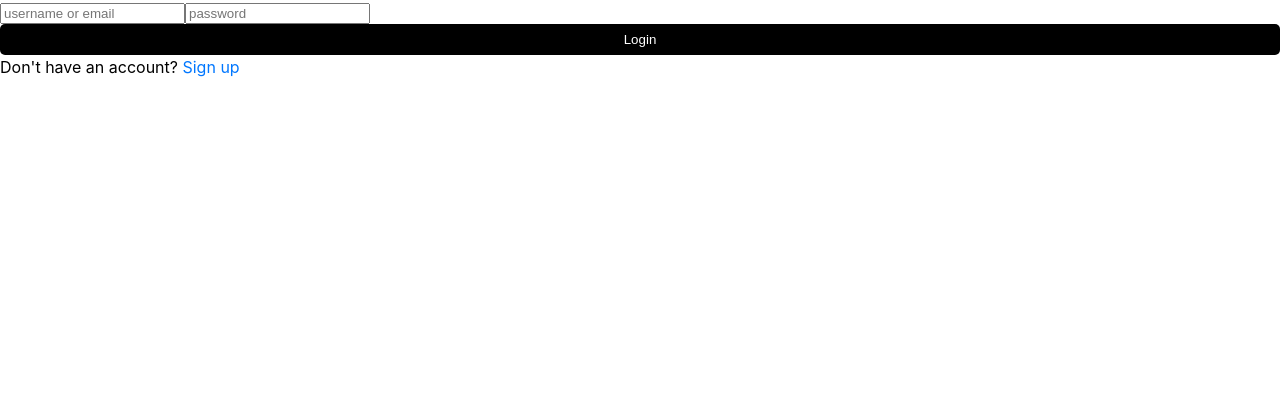
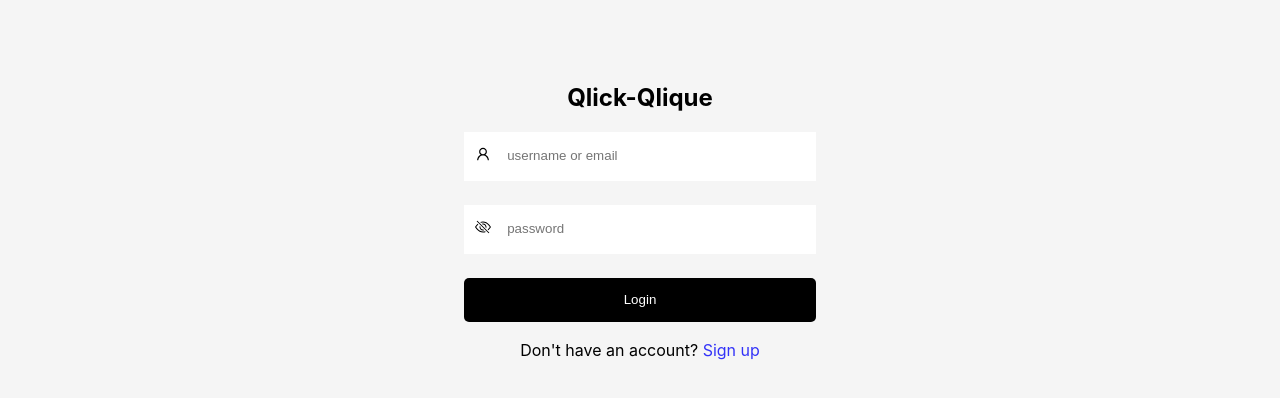
Before and after one commit to Ekpenga9000/qlick-qlique-client, a React (Vite) app: page / in a window 1280 px wide. Shown: the top 398 px of the page. Built offline with nearby package versions, Linux system fonts and the light colour scheme.

Commit message:
Login form component design completed

```diff
--- a/package.json
+++ b/package.json
@@ -14,8 +14,10 @@
     "cors": "^2.8.5",
     "react": "^18.2.0",
     "react-dom": "^18.2.0",
+    "react-icons": "^4.10.1",
     "react-router-dom": "^6.15.0",
-    "sass": "^1.66.1"
+    "sass": "^1.66.1",
+    "styled-components": "^6.0.7"
   },
   "devDependencies": {
     "@types/react": "^18.2.15",
--- a/src/App.jsx
+++ b/src/App.jsx
@@ -1,6 +1,8 @@
 import './App.scss';
 import { BrowserRouter, Routes, Route } from 'react-router-dom';
 import Authentication from './pages/Authentication/Authentication';
+import UserPage from './pages/User/UserPage/UserPage';
+import UserProfilePage from './pages/User/UserProfilePage/UserProfilePage';
 
 function App() {
 
@@ -8,6 +10,8 @@ function App() {
     <BrowserRouter>
       <Routes>
         <Route path='/' element={ <Authentication/> } />
+        <Route path='/users/:userId' element={ <UserPage/> } />
+        <Route path='/users/profile/:userId' element={ <UserProfilePage/> } />
       </Routes>
     </BrowserRouter>
   )
--- a/src/components/Button/Button.scss
+++ b/src/components/Button/Button.scss
@@ -3,7 +3,9 @@
     background-color: #000;
     border: none;
     padding-inline: 1.5rem;
-    padding-block: 0.5rem;
+    padding-block: 0.9rem;
     border-radius: 0.3125rem;
     width: 100%;
+    height: 100%;
+    cursor: pointer;
 }
--- a/src/components/Login/Login.jsx
+++ b/src/components/Login/Login.jsx
@@ -1,29 +1,46 @@
-import React from "react";
-import "./Login";
+import React, { useState } from "react";
+import { AiOutlineUser } from "react-icons/ai";
+import { BsEyeSlash, BsEye } from "react-icons/bs";
+import "./Login.scss";
 import Button from "../Button/Button";
 
 function Login() {
-  const handleSubmit = (e) => {
-    e.target.preventDefault();
+  const [isRevealed, setRevealed] = useState(false);
+  const [isUserActive, setUserActive] = useState(false);
+  const [isPwdActive, setPwdActive] = useState(false);
+  const handleSubmit = (event) => {
+    event.target.preventDefault();
   };
+
   return (
     <section className="login">
+      <h2 className="login__title">Qlick-Qlique</h2>
       <form onSubmit={handleSubmit} className="login__form">
+        <div className={!isUserActive ? "login__input-div":"login__input-div--border"}  onFocus={()=> setUserActive(true)} onBlur={()=> setUserActive(false)}>
+          <label htmlFor="user">
+            <AiOutlineUser />
+          </label>
           <input
             type="text"
             name="user"
             id="user"
-          className="login__user"
+            className="login__input"
             placeholder="username or email"
           />
-
+        </div>
+        <div className={!isPwdActive ? "login__input-div" : "login__input-div--border"} onFocus={() => setPwdActive(true)} onBlur={() => setPwdActive(false)}>
+          <div onClick={() => setRevealed(!isRevealed)}>
+            {!isRevealed ? <BsEyeSlash /> : <BsEye />}
+          </div>
           <input
-          type="password"
+            type={!isRevealed ? "password" : "text"}
             name="password"
             id="password"
-          className="login__password"
+            className="login__input"
             placeholder="password"
           />
+        </div>
+
         <div className="login__btn-container">
           <Button message={"Login"} />
         </div>
--- a/src/components/Login/Login.scss
+++ b/src/components/Login/Login.scss
@@ -0,0 +1,32 @@
+@use "../../styles/partials/variables" as *;
+@use "../../styles/partials/mixins" as *;
+
+.login{
+    padding: 1rem;
+    text-align: center;
+    display: flex;
+    flex-direction: column;
+    justify-content: center;
+    width: 30vw;
+    &__title{
+        margin-block: 1rem;
+    }
+    &__input-div{
+        @include form-input-style;
+        border-bottom: 0.125rem solid transparent;
+    }
+    &__input-div--border{
+        @include form-input-style;
+        border-bottom: 0.125rem solid #000;
+    }
+    &__input{
+        width:80%;
+        border: none;
+        padding:0.5rem 1rem 0.5rem 0;
+        outline: none;
+        cursor: pointer;
+    }
+    &__btn-container{
+        margin-top: 1rem;
+    }
+}
--- a/src/pages/Authentication/Authentication.scss
+++ b/src/pages/Authentication/Authentication.scss
@@ -1,6 +1,15 @@
+@use "../../styles/partials/variables" as *;
+
 .authentication{
+    text-align: center;
+    height: 100vh;
+    background-color: $Light-gray;
+    display: flex;
+    flex-direction: column;
+    align-items: center;
+    padding-top:3rem;
     &__custom{
-        color: rgb(0, 119, 255);
         cursor: pointer;
+        color: rgb(51, 51, 248);
     }
 }
--- /dev/null
+++ b/src/pages/User/UserPage/UserPage.jsx
@@ -0,0 +1,10 @@
+import React from 'react';
+import "./UserPage.scss"
+
+function UserPage() {
+  return (
+    <div>UserPage</div>
+  )
+}
+
+export default UserPage
--- /dev/null
+++ b/src/pages/User/UserProfilePage/UserProfilePage.jsx
@@ -0,0 +1,9 @@
+import React from 'react'
+
+function UserProfilePage() {
+  return (
+    <div>UserProfilePage</div>
+  )
+}
+
+export default UserProfilePage
--- /dev/null
+++ b/src/styles/partials/_mixins.scss
@@ -0,0 +1,13 @@
+@use "../partials/variables" as *;
+
+@mixin form-input-style{
+    display:flex;
+    justify-content:start;
+    align-items: center;
+    background-color: $Pure-white;
+    gap: 1rem;
+    padding:0.5rem 1rem 0.5rem 0.7rem;
+    margin-bottom: 1.5rem;
+    cursor: pointer;
+    transition: 0.4s ease;
+}
--- /dev/null
+++ b/src/styles/partials/_variables.scss
@@ -0,0 +1,18 @@
+$Pure-white:#FFFFFF;
+$Light-gray:#F5F5F5;
+$Medium-light-gray:#D3D3D3;
+$Dark-gray:#A9A9A9;
+$Off-white:#E6E6E6;
+$Light-gray2:#CCCCCC;
+$Gray:#808080;
+$Silver:#C0C0C0;
+$Dark-slate-gray:#2C3E50;
+$Light-slate-gray:#95A5A6;
+
+$plum: #6C3483;// - A darker shade of purple, close to plum.
+$medium-purple:#8E44AD;// - Medium purple.
+$lavender:#D2B4DE; //- Very light lavender, subtle and muted.
+$light-purple:#BB8FCE; // - Lighter shade of purple.
+$violet:#76448A; //- Dark violet.
+$mid-purple:#A569BD; //- Middle ground between dark and light purple.
+$light-purple:#E8DAEF;// - Extremely light, almost off-white with a purple tint.
```
Also changed, not shown: src/pages/User/UserPage/UserPage.scss (added), src/pages/User/UserProfilePage/UserProfilePage.scss (added), 1 other file (tests, documents, lock files or other folders). Lines whose indentation alone changed are shown as unchanged.
